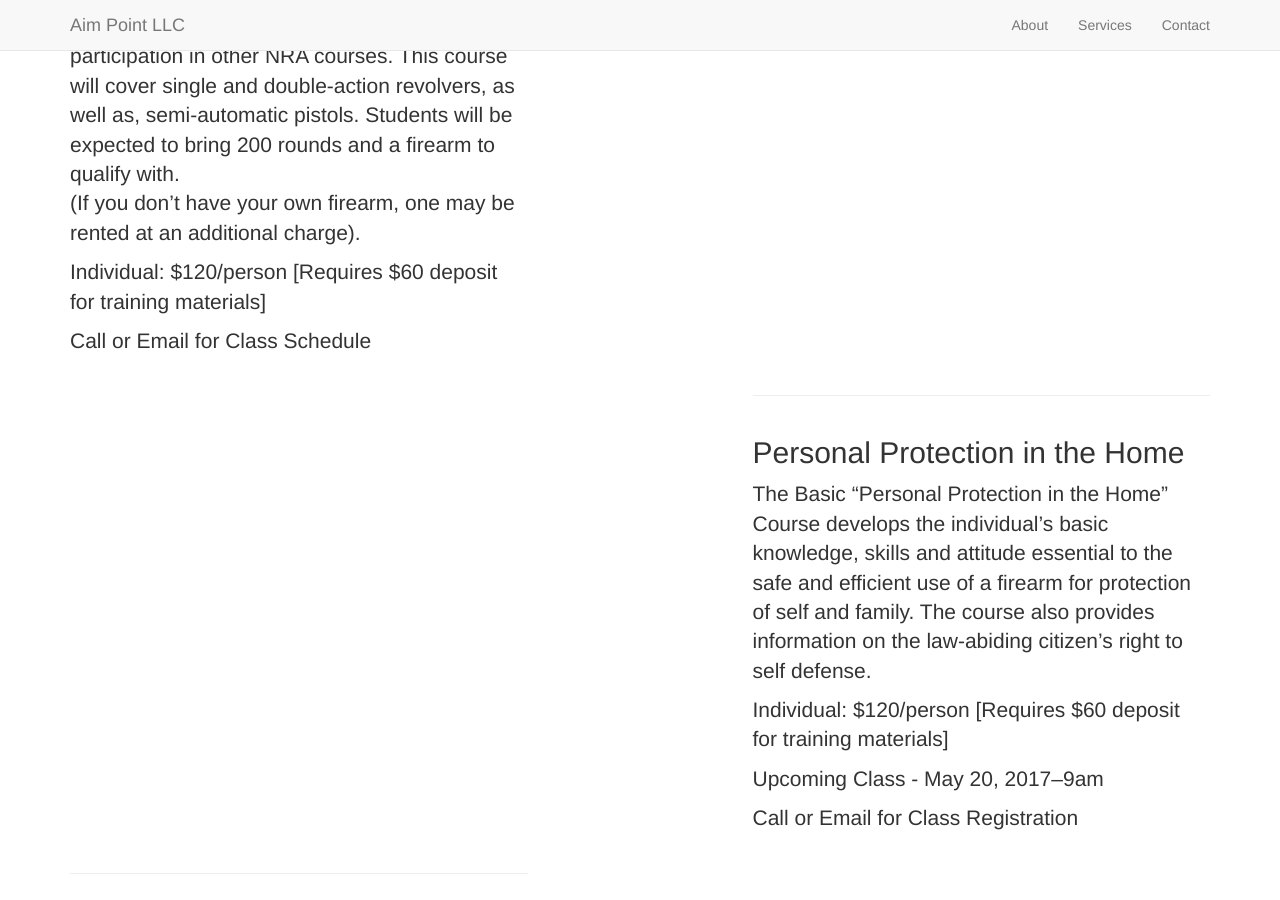
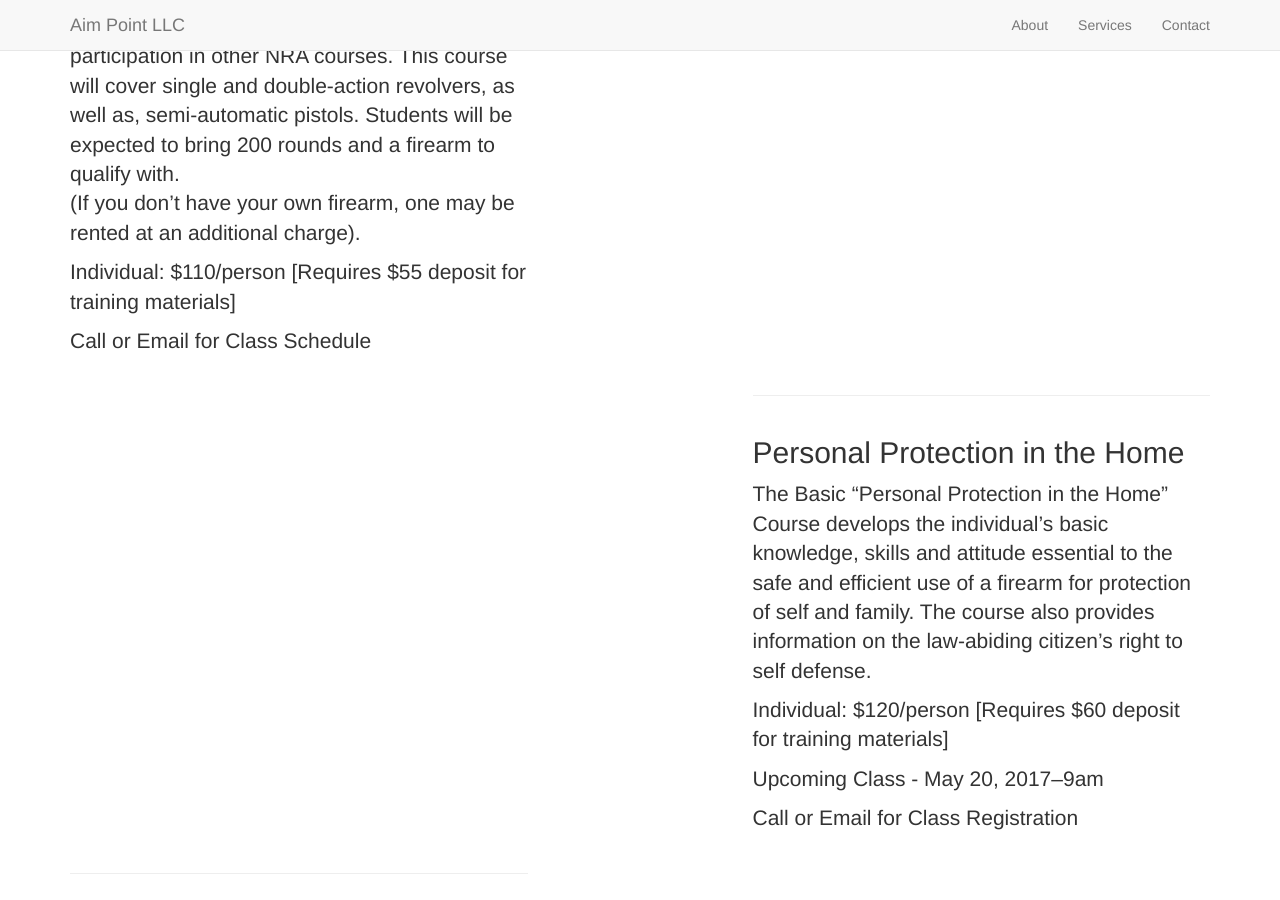
Before and after one commit to aimpoint/aimpoint.github.io, a Jekyll site: the page built from _posts/2016-1-3-basics2.markdown, in a window 1280 px wide and 900 px high, scrolled down 2234 px. Built offline with Jekyll 4.4.1, drawn with Linux system fonts in a browser that asks for light colours; nearby versions of some CDN libraries; library files that are not in the unit come from our copies.

Commit message:
Update 2016-1-3-basics2.markdown

```diff
--- a/_posts/2016-1-3-basics2.markdown
+++ b/_posts/2016-1-3-basics2.markdown
@@ -11,7 +11,7 @@ Students will be expected to bring 200 rounds and a firearm to qualify with.
 
 
 
-Individual: $120/person [Requires $60 deposit for training materials]
+Individual: $110/person [Requires $55 deposit for training materials]
 
 
 Call or Email for Class Schedule
```
